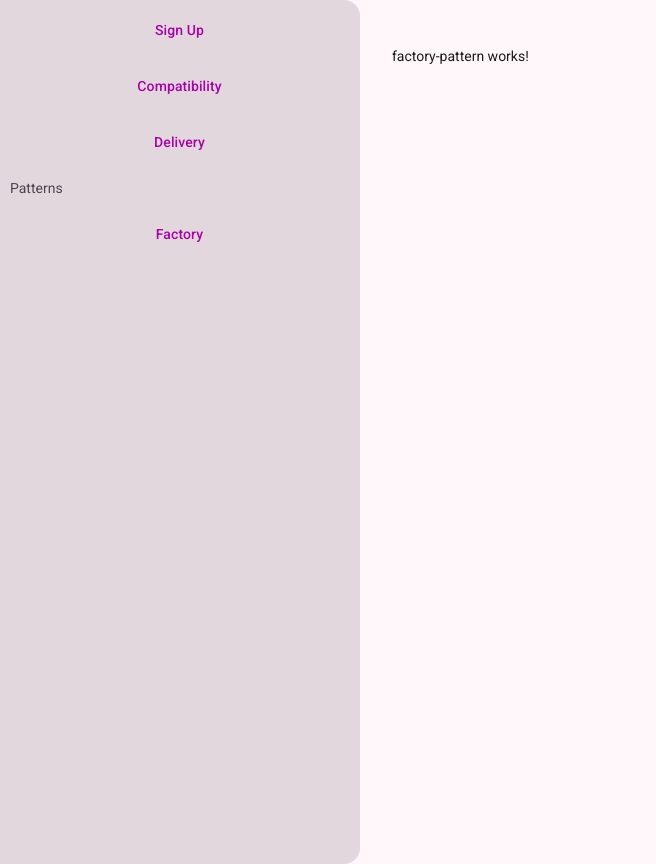
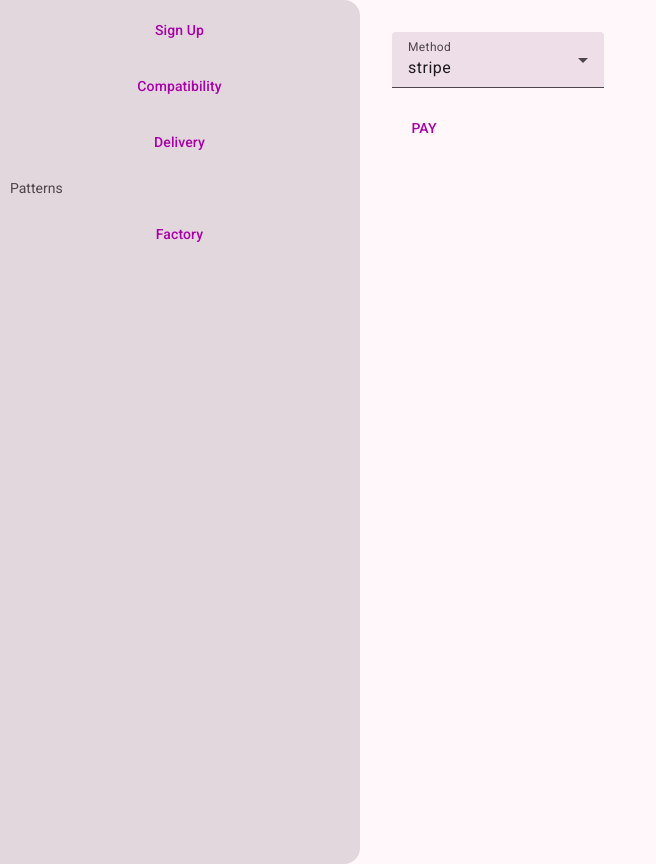
Before and after one commit to tarashevchuk0401/signal-form-21, an Angular app: page /factory in a window 1280 px wide. Shown: the whole page, without its empty margins (0-656 px from the left). Built offline with nearby package versions, Linux system fonts and the light colour scheme.

Commit message:
dialog factory

```diff
--- a/src/app/features/factory-pattern/factory-pattern.html
+++ b/src/app/features/factory-pattern/factory-pattern.html
@@ -1 +1,14 @@
-<p>factory-pattern works!</p>
+<form [formRoot]="paymentForm">
+  <div class="form-control">
+    <mat-form-field>
+      <mat-label>Method</mat-label>
+      <mat-select [formField]="paymentForm.method" [multiple]="false">
+        <mat-option [value]="'paypal'">paypal </mat-option>
+        <mat-option [value]="'stripe'">stripe</mat-option>
+      </mat-select>
+    </mat-form-field>
+    <app-form-error [fieldRef]="paymentForm.method" />
+  </div>
+</form>
+
+<button (click)="onOpenPaymentDialog()" matButton>PAY</button>
--- a/src/app/features/factory-pattern/factory-pattern.ts
+++ b/src/app/features/factory-pattern/factory-pattern.ts
@@ -1,19 +1,56 @@
-import { Component, inject, OnInit } from '@angular/core';
+import { Component, inject, OnInit, signal } from '@angular/core';
 import {
   LOGGER_SERVICE,
   LoggerInterface,
 } from 'src/app/features/factory-pattern/services/logger.service';
+import { form, FormField, FormRoot } from '@angular/forms/signals';
+import { FormError } from 'src/app/shared/components/form-error/form-error';
+import { MatFormField, MatLabel } from '@angular/material/input';
+import { MatOption } from '@angular/material/core';
+import { MatSelect } from '@angular/material/select';
+import { MatButton } from '@angular/material/button';
+import { Dialog } from '@angular/cdk/dialog';
+import { paymentFactory } from 'src/app/features/factory-pattern/payements/payment-factory';
+import { MatDialog } from '@angular/material/dialog';
+
+export type PaymentMethod = 'paypal' | 'stripe';
+export interface PaymentFormInterface {
+  method: PaymentMethod | null;
+}
 
 @Component({
   selector: 'app-factory-pattern',
-  imports: [],
+  imports: [
+    FormRoot,
+    FormError,
+    MatFormField,
+    MatLabel,
+    MatOption,
+    MatSelect,
+    FormField,
+    MatButton,
+  ],
   templateUrl: './factory-pattern.html',
   styleUrl: './factory-pattern.scss',
 })
 export class FactoryPattern implements OnInit {
   private logger: LoggerInterface = inject(LOGGER_SERVICE);
+  private readonly dialog = inject(MatDialog);
+
+  paymentModel = signal<PaymentFormInterface>({
+    method: 'stripe',
+  });
+
+  paymentForm = form<PaymentFormInterface>(this.paymentModel);
 
   ngOnInit(): void {
     this.logger.log('MY Factory Pattern');
   }
+
+  onOpenPaymentDialog(): void {
+    const method = this.paymentForm.method().value()!;
+    const paymentDialog = paymentFactory(method);
+
+    this.dialog.open(paymentDialog, { width: '500px' });
+  }
 }
--- /dev/null
+++ b/src/app/features/factory-pattern/payements/payment-factory.ts
@@ -0,0 +1,14 @@
+import { PaymentMethod } from 'src/app/features/factory-pattern/factory-pattern';
+import { StripePayementDialog } from 'src/app/features/factory-pattern/payements/stripe-payement-dialog/stripe-payement-dialog';
+import { PaypalPayementDialog } from 'src/app/features/factory-pattern/payements/paypal-payement-dialog/paypal-payement-dialog';
+
+export function paymentFactory(method: PaymentMethod) {
+  switch (method) {
+    case 'stripe':
+      return StripePayementDialog;
+    case 'paypal':
+      return PaypalPayementDialog;
+    default:
+      return PaypalPayementDialog;
+  }
+}
--- /dev/null
+++ b/src/app/features/factory-pattern/payements/paypal-payement-dialog/paypal-payement-dialog.html
@@ -0,0 +1 @@
+<h2 mat-dialog-title>PayPal</h2>
--- /dev/null
+++ b/src/app/features/factory-pattern/payements/paypal-payement-dialog/paypal-payement-dialog.ts
@@ -0,0 +1,12 @@
+import { Component, inject } from '@angular/core';
+import { MatDialogRef, MatDialogTitle } from '@angular/material/dialog';
+
+@Component({
+  selector: 'app-paypal-payement-dialog',
+  imports: [MatDialogTitle],
+  templateUrl: './paypal-payement-dialog.html',
+  styleUrl: './paypal-payement-dialog.scss',
+})
+export class PaypalPayementDialog {
+  readonly dialogRef = inject(MatDialogRef<PaypalPayementDialog>);
+}
--- /dev/null
+++ b/src/app/features/factory-pattern/payements/stripe-payement-dialog/stripe-payement-dialog.html
@@ -0,0 +1 @@
+<h2 mat-dialog-title>Stripe</h2>
--- /dev/null
+++ b/src/app/features/factory-pattern/payements/stripe-payement-dialog/stripe-payement-dialog.ts
@@ -0,0 +1,12 @@
+import { Component, inject } from '@angular/core';
+import { MatDialogRef, MatDialogTitle } from '@angular/material/dialog';
+
+@Component({
+  selector: 'app-stripe-payement-dialog',
+  imports: [MatDialogTitle],
+  templateUrl: './stripe-payement-dialog.html',
+  styleUrl: './stripe-payement-dialog.scss',
+})
+export class StripePayementDialog {
+  readonly dialogRef = inject(MatDialogRef<StripePayementDialog>);
+}
```
Also changed, not shown: src/app/features/factory-pattern/payements/paypal-payement-dialog/paypal-payement-dialog.scss (added), src/app/features/factory-pattern/payements/stripe-payement-dialog/stripe-payement-dialog.scss (added), 2 other files (tests, documents, lock files or other folders).
